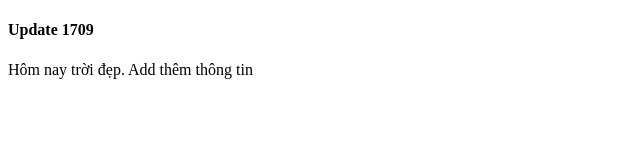
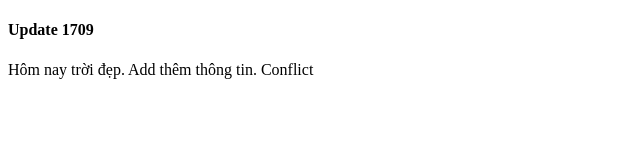
Before and after one commit to duyanh16/checkgit.github.io, a plain HTML site: page index.html in a window 1280 px wide. Shown: the full height of the page, 0-640 px from the left. Drawn offline with Linux system fonts and the light colour scheme.

Commit message:
Update new index.html

```diff
--- a/index.html
+++ b/index.html
@@ -7,7 +7,7 @@
 </head>
 <body>
     <h4>Update 1709</h4>
-    <p>Hôm nay trời đẹp. Add thêm thông tin</p>
+    <p>Hôm nay trời đẹp. Add thêm thông tin. Conflict</p>
 
 </body>
 </html>
```
